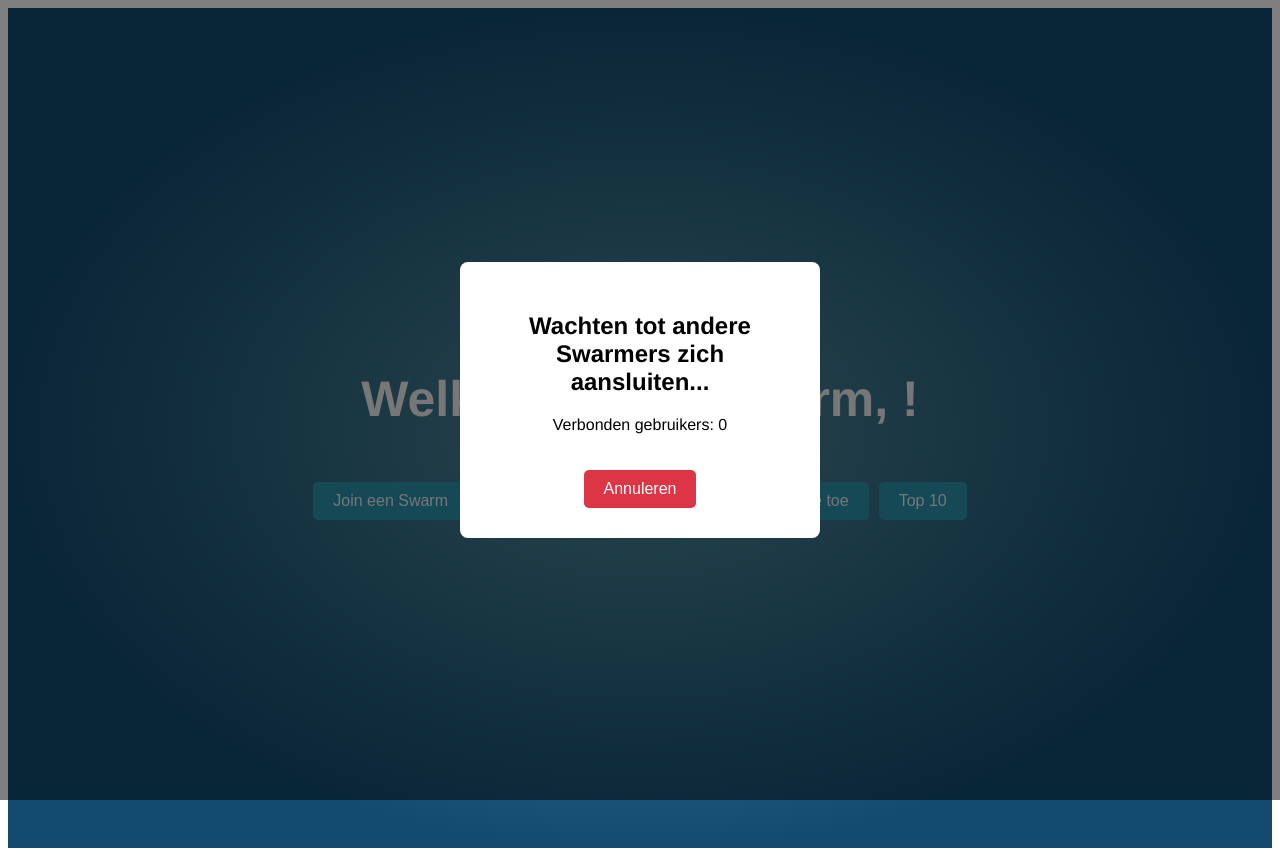
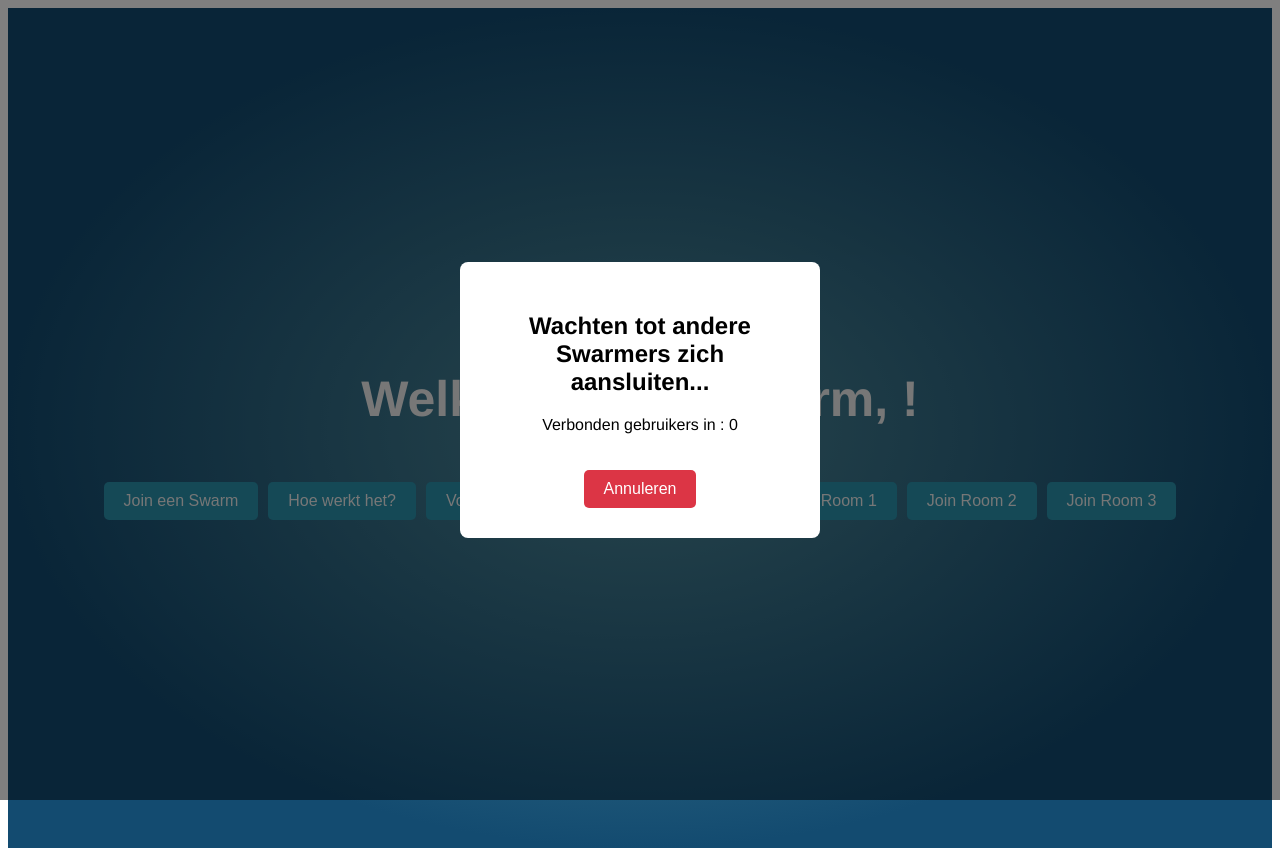
Before and after one commit to abhishekkuber/dnp-swarming-frontend, a Nuxt app: page /homepage in a window 1280 px wide. Both pictures are taken after a click on the button "Join een Swarm". Built offline with nearby package versions, Linux system fonts and the light colour scheme; no server answers.

Commit message:
fixed number rooms

```diff
--- a/pages/homepage.vue
+++ b/pages/homepage.vue
@@ -11,23 +11,23 @@
       <button class="how-to-swarm-button" @click="howToSwarm">Hoe werkt het?</button>
       <button class="add-new-poi-button" @click="addNewPOI">Voeg nieuwe informatie toe</button>
       <button class="leaderboard" @click="goToLeaderboard">Top 10</button>
-      <!-- <button class="newbucket" @click="goToNewBucket">new bucket</button> -->
+      <button class="joinroom1" @click="joinRoom('room1')">Join Room 1</button>
+      <button class="joinroom2" @click="joinRoom('room2')">Join Room 2</button>
+      <button class="joinroom3" @click="joinRoom('room3')">Join Room 3</button>
     </div>
 
     <!-- Popup Modal for Waiting Room -->
     <div v-if="showPopup" class="modal-overlay">
       <div class="modal-content">
         <h2>Wachten tot andere Swarmers zich aansluiten...</h2>
-        <p>Verbonden gebruikers: {{ connectedUsers }}</p>
-        <button class="cancel-button" @click="closePopup">Annuleren</button>
+        <p>Verbonden gebruikers in {{ currentRoom }}: {{ connectedUsers }}</p>
+        <button class="cancel-button" @click="leaveRoom">Annuleren</button>
       </div>
     </div>
   </div>
 </template>
 
 <script>
-
-// import { io } from 'socket.io-client';
 import { createConnection } from '../utils/socket';
 
 export default {
@@ -37,7 +37,8 @@ export default {
       connectedUsers: 0, // Track the number of connected users
       socket: null,
       firstName: '',
-      lastName: ''
+      lastName: '',
+      currentRoom: '' // Track the current room
     };
   },
   methods: {
@@ -45,22 +46,27 @@ export default {
       this.showPopup = true;  // Show the waiting popup
       this.socket.emit('join-waiting-room');  // Emit an event to join the waiting room
     },
-    addNewPOI(){
+    joinRoom(room) {
+      console.log(`Joining ${room}`);
+      this.currentRoom = room;
+      this.showPopup = true;  // Show the waiting popup
+      this.socket.emit('join-room', room);
+    },
+    leaveRoom() {
+      this.showPopup = false;  // Close the popup
+      this.socket.emit('leave-room', this.currentRoom);
+      this.currentRoom = '';
+    },
+    addNewPOI() {
       this.$router.push({
         name: 'addpoi',
         params: { firstName: this.firstName, lastName: this.lastName }
       });
     },
-    closePopup() {
-      this.showPopup = false;  // Close the popup
-      this.socket.emit('leave-waiting-room');
+    howToSwarm() {
+      window.open('https://www.youtube.com/watch?v=_vWc9B-ovzQ', '_blank');
     },
-    howToSwarm() {
-      // window.open('https://www.youtube.com/watch?v=_GZlJGERbvE&list=RD_GZlJGERbvE&start_radio=1', '_blank');
-      window.open('https://www.youtube.com/watch?v=_vWc9B-ovzQ', '_blank');
-      // alert('Here is how you swarm...');
-    },
-    goToLeaderboard(){
+    goToLeaderboard() {
       this.$router.push({
         name: 'leaderboard',
         params: { firstName: this.firstName, lastName: this.lastName }
@@ -68,12 +74,13 @@ export default {
     },
     setupSocket() {
       console.log('PRINTING FROM THE SETUP SOCKET FUNCTION');
-      // this.socket = getSocket();
       console.log('Homepage socket : ', this.socket.id);
 
-      // Listen for updates to the user count
-      this.socket.on('update-user-count', (count) => {
-        this.connectedUsers = count;  // Update the user count in real-time
+      // Listen for updates to the user count in the current room
+      this.socket.on('update-room-user-count', (data) => {
+        if (data.room === this.currentRoom) {
+          this.connectedUsers = data.count;  // Update the user count in real-time
+        }
       });
 
       // Once enough users have joined, redirect to the poi page
@@ -88,6 +95,7 @@ export default {
             userCount: payload.userCount,
             firstName: this.firstName,
             lastName: this.lastName,
+            room: this.currentRoom
           }
         });  // Redirect to the poi page
       });
@@ -96,11 +104,6 @@ export default {
       this.socket.on('disconnect', () => {
         console.log('Disconnected from server');
       });
-    },
-    goToNewBucket(){
-      this.$router.push({
-        name: 'skeleton'
-      })
     }
   },
   mounted() {
--- a/pages/poiinformation.vue
+++ b/pages/poiinformation.vue
@@ -1,12 +1,8 @@
-<!-- Skeleton for creating a stand alone vue page -->
-
 <template>
     <div class="container">
         <div class="parent">
             <div class="div1">
-                <!-- <h1>Welk van de volgende trends zal de grootste invloed hebben op politiewerk in 2030? U heeft 2 minuten om de onderwerpen te lezen.</h1> -->
                 <h1>Wat gaan we doen na deze presentatie? U heeft 2 minuten om de onderwerpen te lezen.</h1>
-                <!-- <h1>Here are the topics you'll be swarming about. You have 2 minutes to read them before swarming starts.</h1> -->
             </div>
             <div class="div2" @click="updateContent(options[0], descriptions[0])">
                 <h2>{{ options[0] }}</h2>
@@ -30,13 +26,6 @@
             </div>
             <div class="div7">
                 <p>Als u alles heeft gelezen, klik dan op ‘Doorgaan’. </p>
-                <!-- <p>Once you have read everything, click on 'Ready' </p> -->
-                <!-- Welk van de volgende trends zal de grootste invloed op politiewerk in 2030 hebben?
-                    - refugees
-                    - climate change
-                    - mental health
-                    - self driving cars
-                    - legalization of drugs -->
                 <button @click="goToNextStep">Doorgaan</button>
             </div>
             <div class="div8">
@@ -54,14 +43,11 @@
 </template>
 
 <script>
-
 import { getSocket } from '../utils/socket';
 
 export default {
     data() {
         return {
-            // selectedTopic: 'Select a topic',
-            // topicDescription: 'To get information about the 4 topics you will be swarming over, please click on one of the topics', // Default description
             selectedTopic: 'Selecteer een onderwerp',
             topicDescription: 'Om informatie te krijgen over de 4 onderwerpen waar u over zult Swarmen, klikt u op een van de onderwerpen', // Default description
             timer: 120,
@@ -70,27 +56,24 @@ export default {
             ids: [], // To store topic IDs
             oneliners: [], // To store one-liners for each topic
             descriptions: [], // To store detailed descriptions for each topic
-            showPopup: false ,
+            showPopup: false,
             readyUsers: 0,
             userCount: 0,
             socket: null,
             firstName: "",
-            lastName: ""
+            lastName: "",
+            currentRoom: ""
         };
-    },
-    computed: {
-
     },
     methods: {
         setupSocket() {
             this.socket = getSocket();
-            // Listen for connection to the server
-
-            this.socket.on('update-user-ready-client', (data) =>{
+            this.socket.on('update-user-ready-client', (data) => {
                 this.readyUsers = data;
             });
 
             this.socket.on('go-to-swarm', () => {
+            this.socket.emit('reset-counts', this.currentRoom);
                 this.$router.push({
                     name: 'swarming',
                     params: {
@@ -99,9 +82,8 @@ export default {
                         firstName: this.firstName,
                         lastName: this.lastName
                     }
-                })
                 });
-
+            });
         },
         updateContent(topic, description) {
             this.selectedTopic = topic;
@@ -109,15 +91,12 @@ export default {
         },
         goToNextStep() {
             this.showPopup = true;
-            this.socket.emit('user-ready');
-
-            // You can implement the actual logic for moving to the next page or section here
+            this.socket.emit('user-ready', this.currentRoom);
         },
-        closePopup(){
+        closePopup() {
             this.showPopup = false;
-            this.socket.emit('user-not-ready');
+            this.socket.emit('user-not-ready', this.currentRoom);
         },
-
         startTimer() {
             const interval = setInterval(() => {
                 if (this.timer > 0) {
@@ -125,7 +104,8 @@ export default {
                 } else {
                     this.timerEnded = true; // Enable the button when timer ends
                     clearInterval(interval); // Stop the timer
-                this.socket.emit('reset-counts');
+                    console.log(`In room ${room}`);
+                    this.socket.emit('reset-counts', this.currentRoom);
                     this.$router.push({
                         name: 'swarming',
                         params: {
@@ -134,13 +114,12 @@ export default {
                             firstName: this.firstName,
                             lastName: this.lastName
                         }
-                })
+                    });
                 }
             }, 1000); // Countdown every 1 second
         }
-
     },
-    mounted(){
+    mounted() {
         this.options = this.$route.params.titles;
         this.ids = this.$route.params.ids;
         this.oneliners = this.$route.params.oneliners;
@@ -148,6 +127,7 @@ export default {
         this.userCount = this.$route.params.userCount;
         this.firstName = this.$route.params.firstName;
         this.lastName = this.$route.params.lastName;
+        this.currentRoom = this.$route.params.room;
         this.startTimer();
         this.setupSocket();
     },
@@ -224,7 +204,6 @@ export default {
 }
 
 button {
-        /* background-color: rgb(75, 145, 170); */
     background-color: #2a93ad;
     color: #EEEEEE;
     border: none;
@@ -236,7 +215,6 @@ export default {
 
 button:hover {
     background-color: #095466;
-        /* background-color: rgb(46, 143, 178); */
 }
 
 .modal-overlay {
@@ -279,6 +257,4 @@ export default {
 .modal-overlay h2, .modal-overlay p{
     color: black;
 }
-
-
 </style>
--- a/utils/socket.js
+++ b/utils/socket.js
@@ -34,8 +34,8 @@ let socket;
 
 export const createConnection = () => {
   if (!socket) {
-    socket = io('https://jip-swarming-backend-d86c9bdc5010.herokuapp.com');  // Connect to the backend URL from environment variable
-    // socket = io('http://localhost:4000');  // Connect to the backend URL from environment variable
+    // socket = io('https://jip-swarming-backend-d86c9bdc5010.herokuapp.com');  // Connect to the backend URL from environment variable
+    socket = io('http://localhost:4000');  // Connect to the backend URL from environment variable
 
     socket.on('connect', () => {
       console.log('Connected to server:', socket.id);
```
Lines whose indentation alone changed are shown as unchanged.
